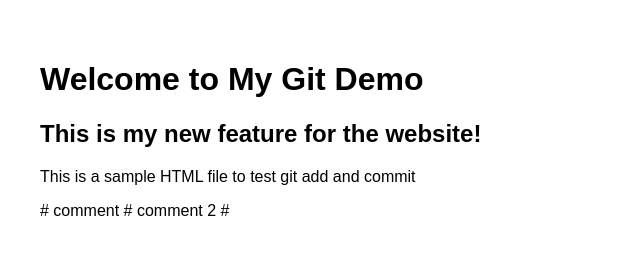
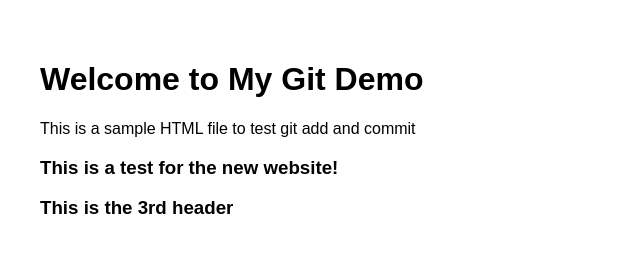
Before and after one commit to VKrish949/git-course, a plain HTML site: page index.html in a window 1280 px wide. Shown: the whole page, without its empty margins (0-640 px from the left). Drawn offline with Linux system fonts and the light colour scheme.

Commit message:
3rd header

```diff
--- a/index.html
+++ b/index.html
@@ -10,11 +10,8 @@
 </head>
 <body>
     <h1>Welcome to My Git Demo</h1>
-    <h2>This is my new feature for the website!</h2>
     <p>This is a sample HTML file to test git add and commit</p>
+    <h3>This is a test for the new website!</h3>
+    <h3>This is the 3rd header</h3>
 </body>
 </html>
-
-# comment
-# comment 2
-# <body></body>
```
